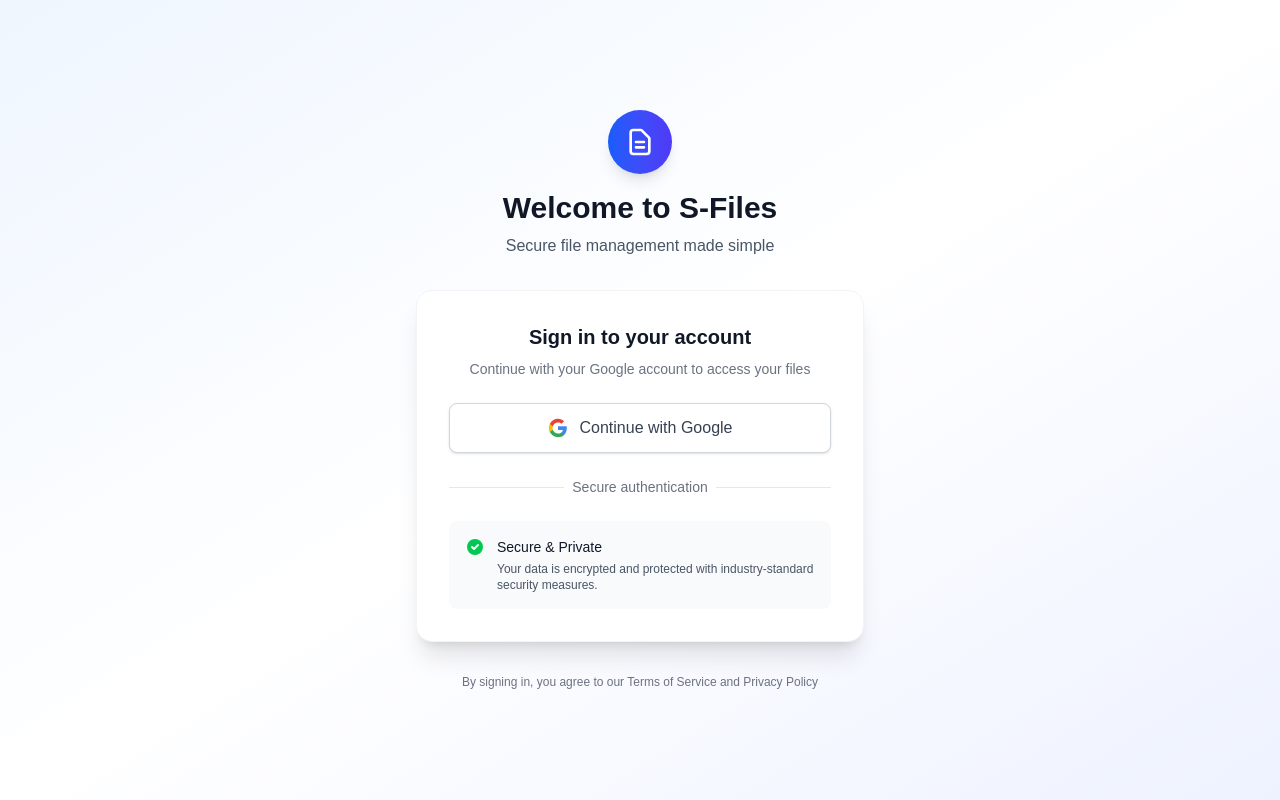
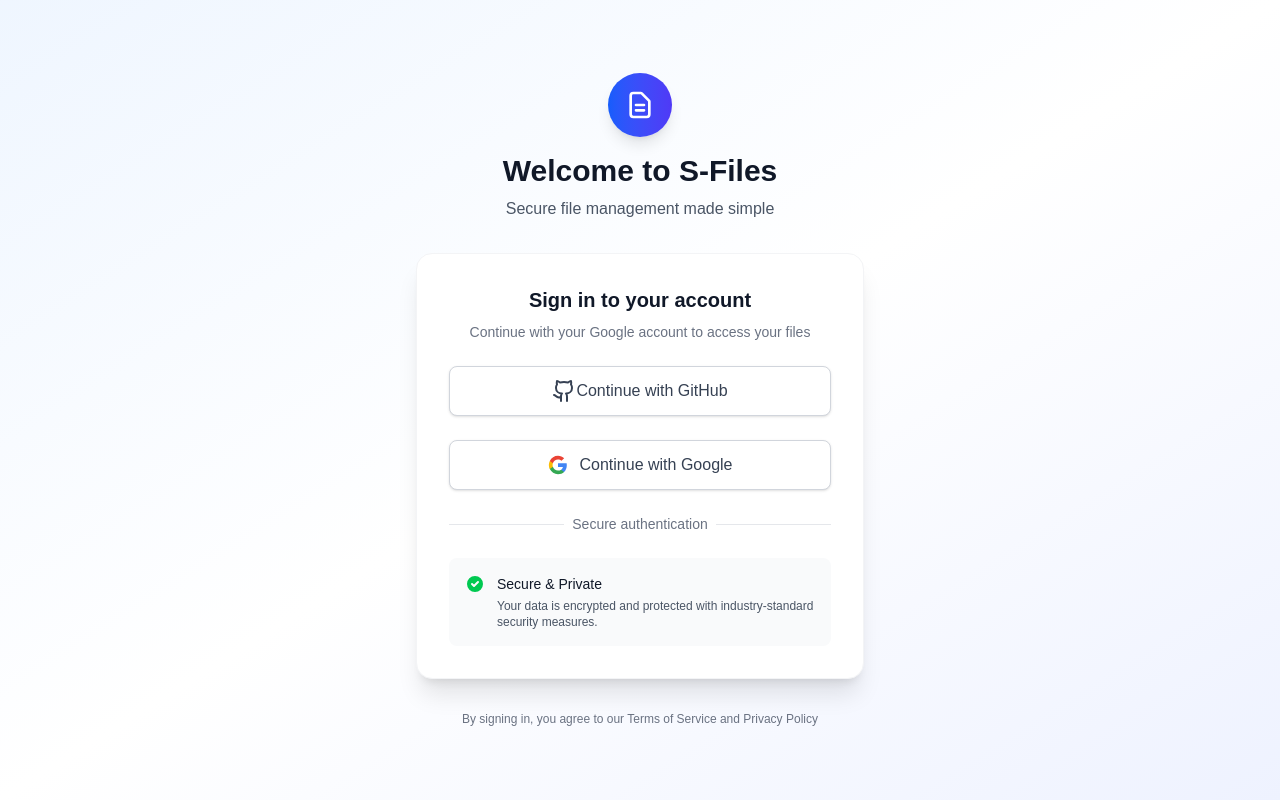
Before and after one commit to Krishnadev-cmd/S-files, a Next.js app: page /login in a window 1280 px wide. Built offline with nearby package versions, Linux system fonts and the light colour scheme; no server answers.

Commit message:
Added Github Authentication

```diff
--- a/app/actions/auth.ts
+++ b/app/actions/auth.ts
@@ -3,10 +3,14 @@
 import { signIn, signOut } from '@/auth'
 import { redirect } from 'next/navigation'
 
-export async function handleSignIn() {
+export async function handleSignInGoogle() {
   await signIn("google", { redirectTo: "/" })
 }
 
 export async function handleSignOut() {
   await signOut({ redirectTo: "/login" })
 }
+
+export async function handleSignInGithub() {
+  await signIn("github", { redirectTo: "/" })
+}
--- a/app/auth/login/page.tsx
+++ b/app/auth/login/page.tsx
@@ -1,4 +1,4 @@
-import { handleSignIn } from '@/app/actions/auth';
+import { handleSignInGithub, handleSignInGoogle } from '@/app/actions/auth';
 import { User } from '@/app/components/icons';
 
 export default function LoginPage() {
@@ -31,7 +31,7 @@
 
           {/* Sign in form */}
           <div className="mt-8">
-            <form action={handleSignIn} className="space-y-6">
+            <form action={handleSignInGoogle} className="space-y-6">
               <button
                 type="submit"
                 className="group relative w-full flex justify-center py-4 px-6 border border-transparent rounded-xl text-sm font-medium text-white bg-gradient-to-r from-blue-500 to-purple-600 hover:from-blue-600 hover:to-purple-700 focus:outline-none focus:ring-2 focus:ring-offset-2 focus:ring-blue-500 transform transition-all duration-200 hover:scale-105 hover:shadow-lg"
--- a/app/login/page.tsx
+++ b/app/login/page.tsx
@@ -1,7 +1,7 @@
 'use client'
 
 import React from 'react';
-import { handleSignIn } from "../actions/auth";
+import {handleSignInGithub, handleSignInGoogle } from "../actions/auth";
 
 export default function SignInPage() {
   return (
@@ -26,9 +26,19 @@
               <p className="text-gray-500 text-sm">Continue with your Google account to access your files</p>
             </div>
 
-            {/* Google Sign In Button */}
+              <form onSubmit={async () => await handleSignInGithub()}>
+              <button
+                className="w-full flex items-center justify-center px-6 py-3 border border-gray-300 rounded-lg text-gray-700 bg-white hover:bg-gray-50 focus:outline-none focus:ring-2 focus:ring-offset-2 focus:ring-blue-500 transition-all duration-200 shadow-sm hover:shadow-md group"
+              >
+                <svg xmlns="http://www.w3.org/2000/svg" width="24" height="24" viewBox="0 0 24 24" fill="none" stroke="currentColor" strokeWidth="2" strokeLinecap="round" strokeLinejoin="round" className="items-center lucide lucide-github-icon lucide-github">
+                  <path d="M15 22v-4a4.8 4.8 0 0 0-1-3.5c3 0 6-2 6-5.5.08-1.25-.27-2.48-1-3.5.28-1.15.28-2.35 0-3.5 0 0-1 0-3 1.5-2.64-.5-5.36-.5-8 0C6 2 5 2 5 2c-.3 1.15-.3 2.35 0 3.5A5.403 5.403 0 0 0 4 9c0 3.5 3 5.5 6 5.5-.39.49-.68 1.05-.85 1.65-.17.6-.22 1.23-.15 1.85v4" />
+                  <path d="M9 18c-4.51 2-5-2-7-2" />
+              </svg>
+              <span className="font-medium">Continue with GitHub</span>
+            </button>
+            </form>
             <button
-              onClick={async () => await handleSignIn()}
+              onClick={async () => await handleSignInGoogle()}
               className="w-full flex items-center justify-center px-6 py-3 border border-gray-300 rounded-lg text-gray-700 bg-white hover:bg-gray-50 focus:outline-none focus:ring-2 focus:ring-offset-2 focus:ring-blue-500 transition-all duration-200 shadow-sm hover:shadow-md group"
             >
               <svg className="w-5 h-5 mr-3 group-hover:scale-110 transition-transform duration-200" viewBox="0 0 24 24">
@@ -39,7 +49,6 @@
               </svg>
               <span className="font-medium">Continue with Google</span>
             </button>
-
             {/* Divider */}
             <div className="relative">
               <div className="absolute inset-0 flex items-center">
--- a/auth.ts
+++ b/auth.ts
@@ -1,12 +1,17 @@
 
 import NextAuth from "next-auth"
 import Google from "next-auth/providers/google"
+import Github from "next-auth/providers/github"
 
 export const { handlers, signIn, signOut, auth } = NextAuth({
   providers: [
     Google({
       clientId: process.env.AUTH_GOOGLE_ID!,
       clientSecret: process.env.AUTH_GOOGLE_SECRET!,
+    }),
+    Github({
+      clientId: process.env.AUTH_GITHUB_ID!,
+      clientSecret: process.env.AUTH_GITHUB_SECRET!,
     })
   ],
   session: {
--- a/next.config.ts
+++ b/next.config.ts
@@ -16,6 +16,12 @@
         port: '',
         pathname: '/**',
       },
+      {
+        protocol: 'https',
+        hostname: 'avatars.githubusercontent.com',
+        port: '',
+        pathname: '/**',
+      },
     ],
   },
 };
```
